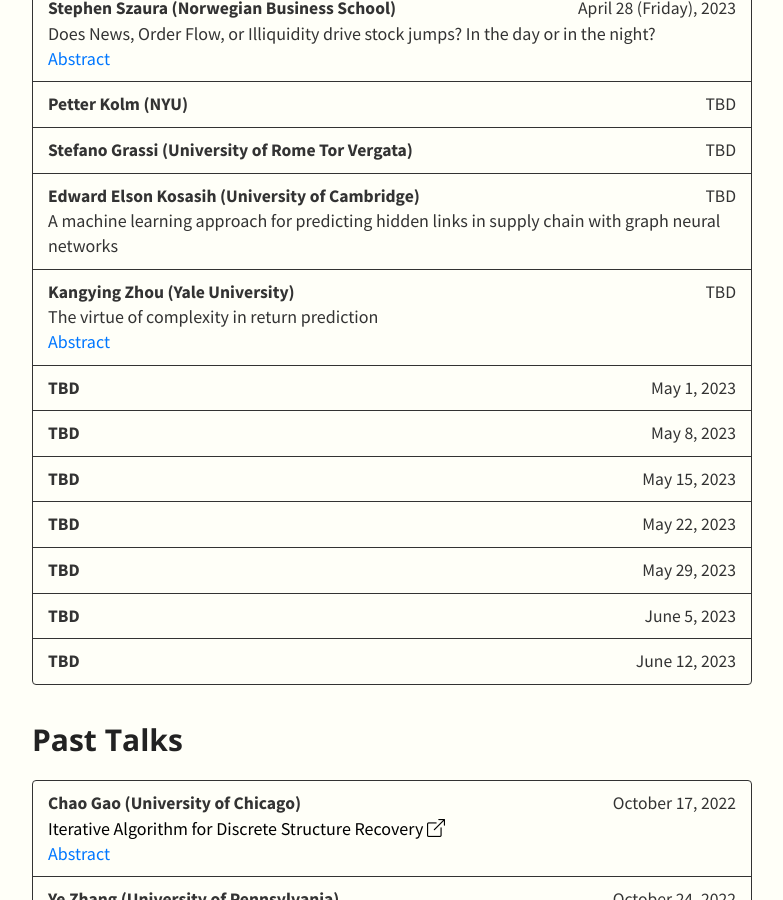
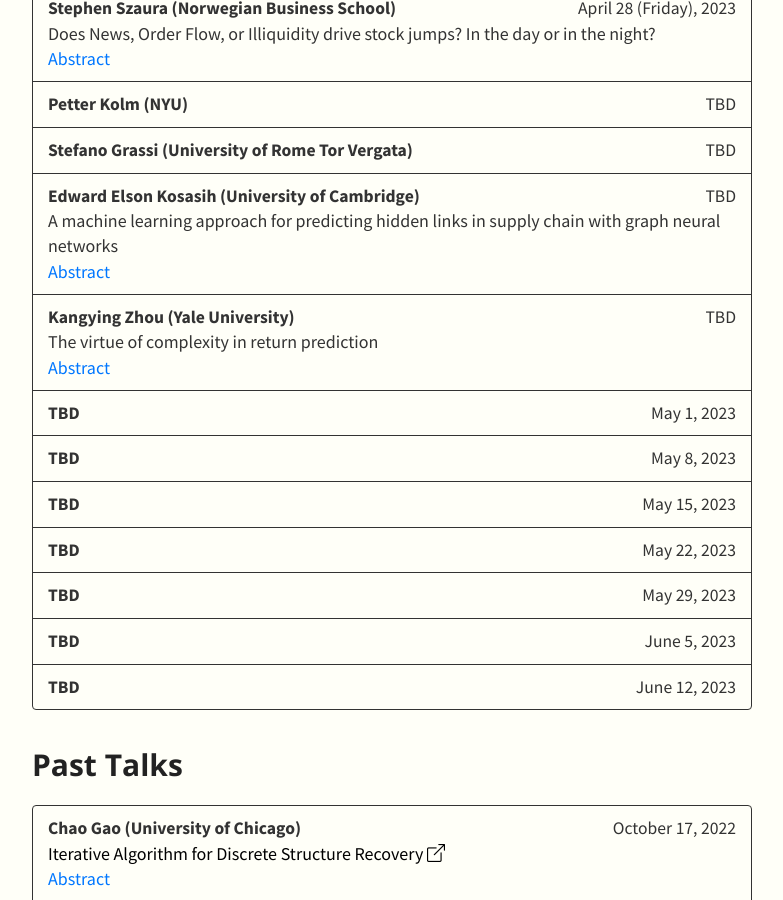
Before and after one commit to SML-Fin/SML-Fin.github.io, a Jekyll site: the page built from index.md, in a window 1280 px wide and 900 px high, scrolled down 1322 px. Shown: the whole window, without its empty margins (248-1031 px from the left). Built offline with Jekyll 4.4.1, drawn with Linux system fonts in a browser that asks for light colours; nearby versions of some CDN libraries; our own code applies the rules of GitHub Pages for plain Markdown files.

Commit message:
Update talks.yml

```diff
--- a/_data/talks.yml
+++ b/_data/talks.yml
@@ -44,6 +44,7 @@
     - speaker: Edward Elson Kosasih (University of Cambridge)
       date: TBD
       title: A machine learning approach for predicting hidden links in supply chain with graph neural networks
+      abstract: Supply chain business interruption has been identified as a key risk factor in recent years, with high-impact disruptions due to disease outbreaks, logistic issues such as the recent Suez Canal blockage showing examples of how disruptions could propagate across complex emergent networks. Researchers have highlighted the importance of gaining visibility into procurement interdependencies between suppliers to develop more informed business contingency plans. However, extant methods such as supplier surveys rely on the willingness or ability of suppliers to share data and are not easily verifiable. In this article, we pose the supply chain visibility problem as a link prediction problem from the field of Machine Learning (ML) and propose the use of an automated method to detect potential links that are unknown to the buyer with Graph Neural Networks (GNN). Using a real automotive network as a test case, we show that our method performs better than existing algorithms. Additionally, we use Integrated Gradient to improve the explainability of our approach by highlighting input features that influence GNN’s decisions. We also discuss the advantages and limitations of using GNN for link prediction, outlining future research directions.
     - speaker: Kangying Zhou (Yale University)
       date: TBD
       title: The virtue of complexity in return prediction
```
